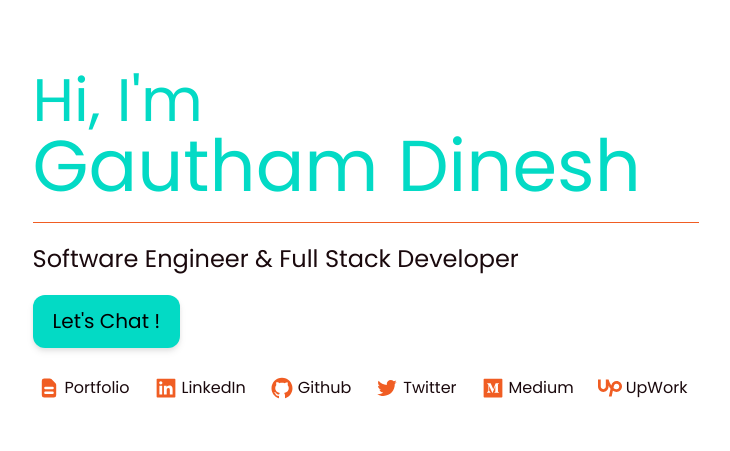
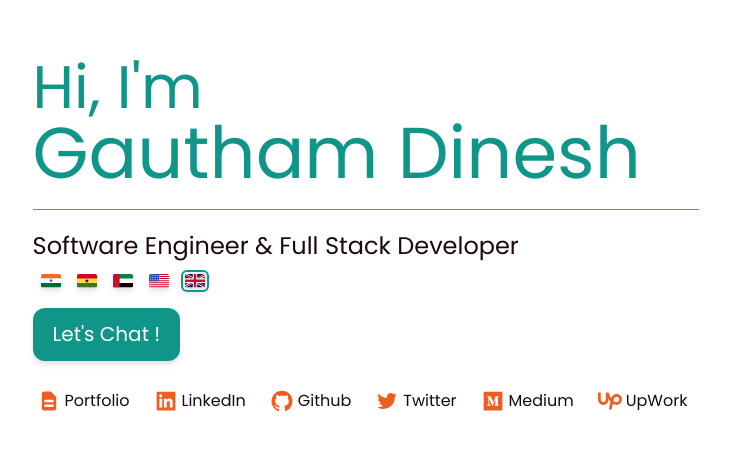
Before and after one commit to gauthamdk/portfolio, a Next.js app: page / in a window 1280 px wide. Shown: the part 165-616 px from the top of the page, without its empty margins (274-1004 px from the left). Built offline with nearby package versions, Linux system fonts and the light colour scheme.

Commit message:
changed colors and added country flags

```diff
--- a/app/globals.css
+++ b/app/globals.css
@@ -4,7 +4,7 @@
 
 @layer base {
   :root {
-    --color-primary: #03dac5;
+    --color-primary: #0f9689;
     --color-primary-muted: #0fbdac;
     --color-secondary: #f05d23;
     --color-secondary-muted: #b84112;
@@ -32,7 +32,7 @@
   @apply text-palette-secondary-muted drop-shadow-lg transition duration-300;
 }
 
-.cat {
+.cta {
   @apply p-3 px-5 text-left text-lg rounded-xl mt-5 border-none bg-palette-primary drop-shadow-md hover:drop-shadow-lg hover:bg-palette-primary-muted transition duration-200;
 }
 
--- a/app/layout.tsx
+++ b/app/layout.tsx
@@ -1,11 +1,12 @@
+import { Metadata } from "next";
 import "./globals.css";
 import { Poppins } from "next/font/google";
 
 const poppins = Poppins({ subsets: ["latin"], weight: ["400", "700"] });
 
-export const metadata = {
+export const metadata: Metadata = {
   title: "Gautham Dinesh",
-  description: "Gautham Dinesh's personal website",
+  description: "Full Stack Developer & Software Engineer",
 };
 
 export default function RootLayout({
--- a/app/page.tsx
+++ b/app/page.tsx
@@ -7,24 +7,41 @@ import {
 } from "react-icons/ai";
 import { SiUpwork } from "react-icons/si";
 import Link from "next/link";
+import { US, GB, AE, IN, GH } from "country-flag-icons/react/3x2";
 
 export default function Home() {
   return (
     <main className="container sm:mx-auto mx-3">
       <div className="flex items-center justify-center h-screen">
         <div className="flex flex-col">
-          <p className="text-6xl text-palette-primary">Hi, I&apos;m</p>
-          <p className="text-7xl text-palette-primary">Gautham Dinesh</p>
+          <h1 className="text-6xl text-palette-primary">Hi, I&apos;m</h1>
+          <h1 className="text-7xl text-palette-primary">Gautham Dinesh</h1>
           <hr className="mt-5 border-palette-secondary"></hr>
-          <p className="text-2xl mt-5 text-palette-primary-text">
+          <h2 className="text-2xl mt-5 text-palette-primary-text">
             Software Engineer & Full Stack Developer
-          </p>
+          </h2>
 
+          <div className="mt-3 flex">
+            <IN title="India" className="w-5 mx-2 rounded-sm drop-shadow-md" />
+            <GH title="Ghana" className="w-5 mx-2 rounded-sm drop-shadow-md" />
+            <AE
+              title="United Arab Emirates"
+              className="w-5 mx-2 rounded-sm drop-shadow-md"
+            />
+            <US
+              title="United States"
+              className="w-5 mx-2 rounded-sm drop-shadow-md"
+            />
+            <GB
+              title="United Kingdom"
+              className="w-5 mx-2 rounded-sm drop-shadow-md outline-green-400 outline-none"
+            />
+          </div>
           <div className="flex items-center">
-            <button className="cat">
+            <button className="cta">
               <a
                 href="mailto:gautham.dkl@gmail.com"
-                className="text-2xl sm:text-xl"
+                className="text-2xl sm:text-xl text-white"
               >
                 Let&apos;s Chat !
               </a>
--- a/app/portfolio/page.tsx
+++ b/app/portfolio/page.tsx
@@ -8,7 +8,7 @@ export default function Portfolio() {
     <main className="container mx-auto my-10">
       <div className="grid lg:grid-cols-2 grid-cols-1 mx-5">
         <div className="mb-5 bullets">
-          <p className="text-6xl text-palette-primary">Experiences</p>
+          <h1 className="text-6xl text-palette-primary">Experiences</h1>
           <hr className="border-palette-secondary"></hr>
 
           <div className="my-3 mx-1">
@@ -164,7 +164,7 @@ export default function Portfolio() {
         </div>
 
         <div className="lg:ml-20">
-          <p className="text-6xl text-palette-primary">Projects</p>
+          <h1 className="text-6xl text-palette-primary">Projects</h1>
           <hr className="border-palette-secondary"></hr>
 
           <div className="my-3 mx-1 bullets">
@@ -257,7 +257,7 @@ export default function Portfolio() {
             </ul>
           </div>
 
-          <p className="text-6xl text-palette-primary">Misc</p>
+          <h3 className="text-5xl text-palette-primary">Misc</h3>
           <hr className="border-palette-secondary"></hr>
 
           <div className="my-3 mx-1">
@@ -285,9 +285,9 @@ export default function Portfolio() {
       </div>
 
       <div className="mx-5">
-        <p className="text-4xl text-palette-primary">
+        <h3 className="text-4xl text-palette-primary">
           Languages and Frameworks
-        </p>
+        </h3>
         <hr className="border-palette-secondary"></hr>
 
         <div className="langs mt-3 grid grid-cols-4 md:grid-cols-5 lg:grid-cols-7 items-center justify-center">
--- a/package.json
+++ b/package.json
@@ -13,6 +13,7 @@
     "@types/react": "18.2.12",
     "@types/react-dom": "18.2.5",
     "autoprefixer": "10.4.14",
+    "country-flag-icons": "^1.5.7",
     "eslint": "8.43.0",
     "eslint-config-next": "13.4.6",
     "next": "13.4.6",
--- a/tailwind.config.js
+++ b/tailwind.config.js
@@ -26,7 +26,13 @@ module.exports = {
           primary: 'var(--color-primary)',
           "primary-muted": 'var(--color-primary-muted)',
         }
+      },
+      outlineColor:{
+        green:{
+          400: 'var(--color-primary)',
+        }
       }
+
     },
   },
   plugins: [],
```
Also changed, not shown: 1 other file (tests, documents, lock files or other folders).
